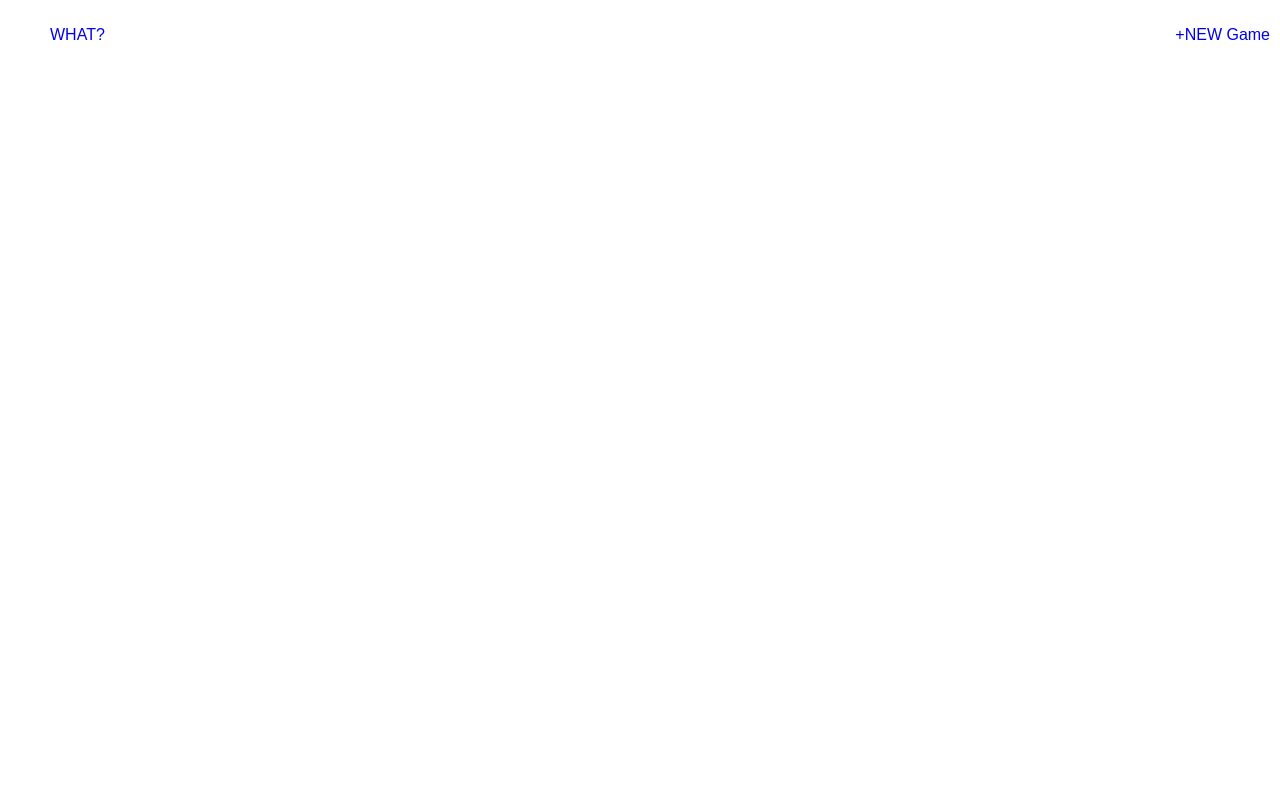
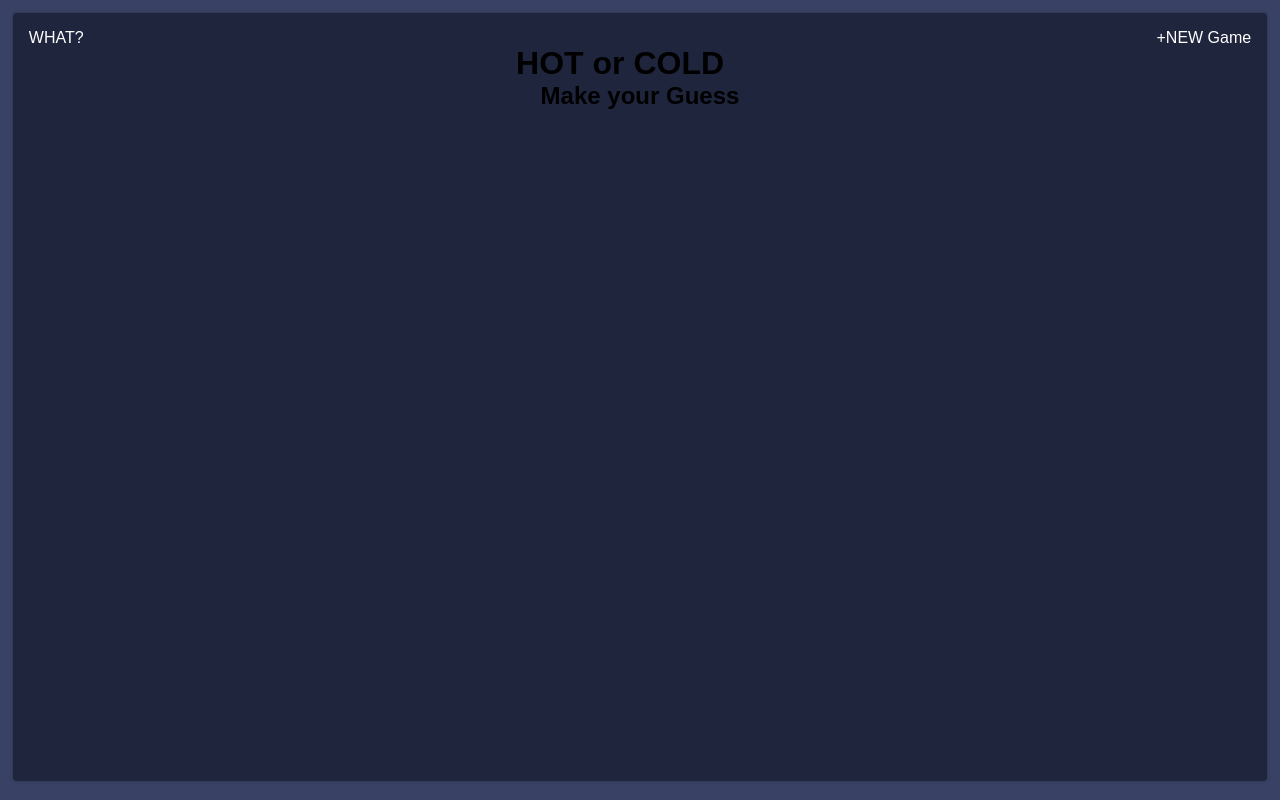
Before and after one commit to True14/patrice-jonathan-hot-cold, a React (Create React App) app: page / in a window 1280 px wide. Built offline with nearby package versions, Linux system fonts and the light colour scheme.

Commit message:
Start adding more components

```diff
--- /dev/null
+++ b/src/components/game-title.js
@@ -0,0 +1,11 @@
+import React from 'react';
+import './game-title.css';
+
+export default function Title(props) {
+
+  return (
+    <h1 class='title'>
+      {props.text}
+    </h1>
+  );
+}
--- a/src/components/navbar.css
+++ b/src/components/navbar.css
@@ -3,10 +3,18 @@ h1 {
 }
 
 .navigation-bar {
-  position: relative;
-    padding: 10px;
+  padding: 1em;
+  vertical-align: baseline;
 }
 
+.navigation-bar ul {
+  list-style: none;
+  margin: 0;
+  padding: 0;
+  border: 0;
+  font-size: 100%;
+  vertical-align: baseline;
+}
 .navigation-bar h1, .navigation-bar nav, .navigation-bar-nav li {
     /*vertical-align: middle;*/
 }
@@ -24,5 +32,5 @@ h1 {
 
 .navigation-bar-nav a {
   text-decoration: none;
-  /*color: #fff;*/
+  color: #fff;
 }
--- /dev/null
+++ b/src/components/title.js
@@ -0,0 +1,11 @@
+import React from 'react';
+import './title.css';
+
+export default function Title(props) {
+
+  return (
+    <h1 class='title'>
+      {props.text}
+    </h1>
+  );
+}
--- a/src/index.css
+++ b/src/index.css
@@ -1,5 +1,16 @@
+html {
+  background-color: #394264;
+  height: 100%;
+  width: 100%;
+}
 body {
-  margin: 0;
-  padding: 0;
+  position: relative;
+  width: 98%;
+  height: 96%;
+  margin: 0.8em auto;
+  text-align: center;
   font-family: sans-serif;
+  border-radius: 4px;
+  box-shadow: 0px 0px 3px rgba(0,0,0,0.3);
+  background-color: #1f253d;
 }
--- a/src/index.js
+++ b/src/index.js
@@ -1,6 +1,8 @@
 import React from 'react';
 import ReactDOM from 'react-dom';
 import NavBar from './components/navbar';
+import Title from './components/title';
+import GameTitle from './components/game-title';
 import registerServiceWorker from './registerServiceWorker';
 import './index.css';
 const links = [{
@@ -10,5 +12,11 @@ const links = [{
   text: '+NEW Game',
   href: '#'
 }];
-ReactDOM.render(<NavBar links={links} />, document.getElementById('root'));
+ReactDOM.render(<div>
+                 <NavBar links={links} />
+                 <Title text='HOT or COLD' />
+                 <section className="game">
+                  <GameTitle text="Make your Guess" />
+                 </section>
+                </div>, document.getElementById('root'));
 registerServiceWorker();
```
Also changed, not shown: src/components/game-title.css (added), src/components/title.css (added).
